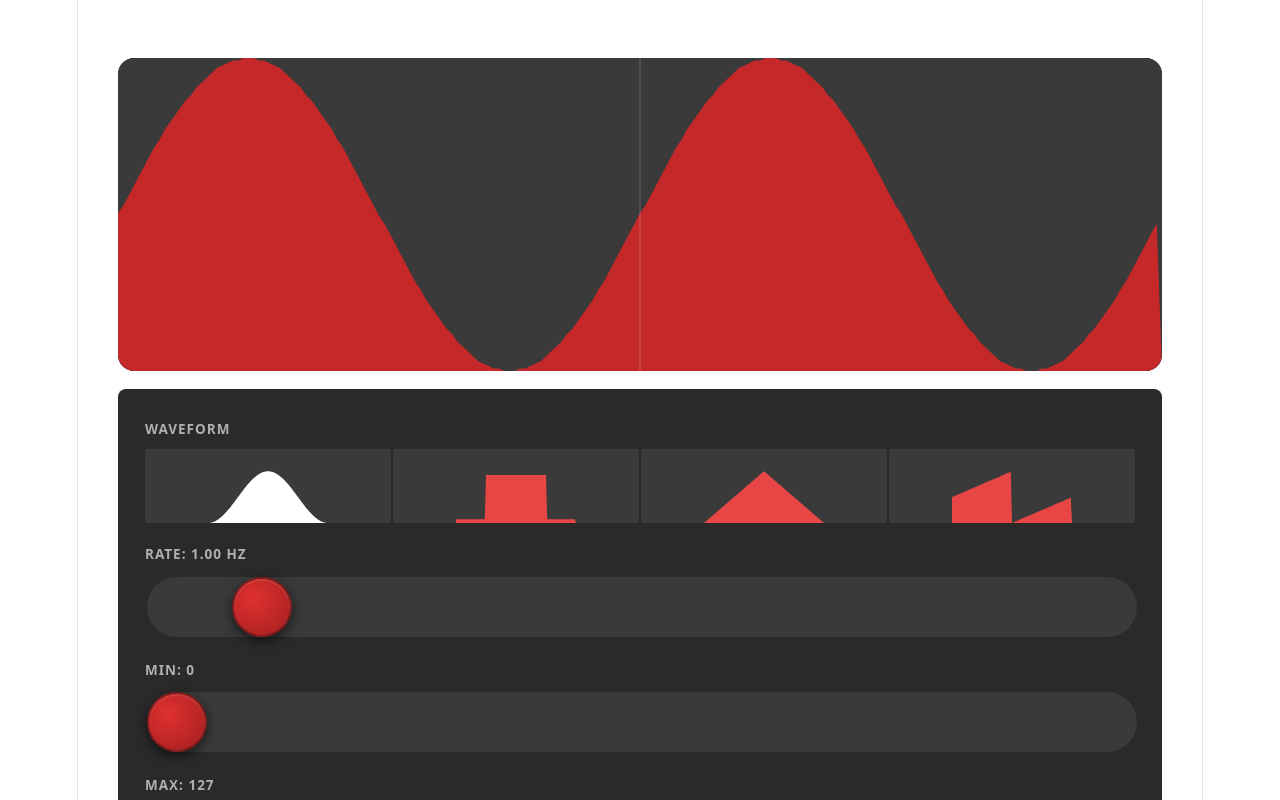
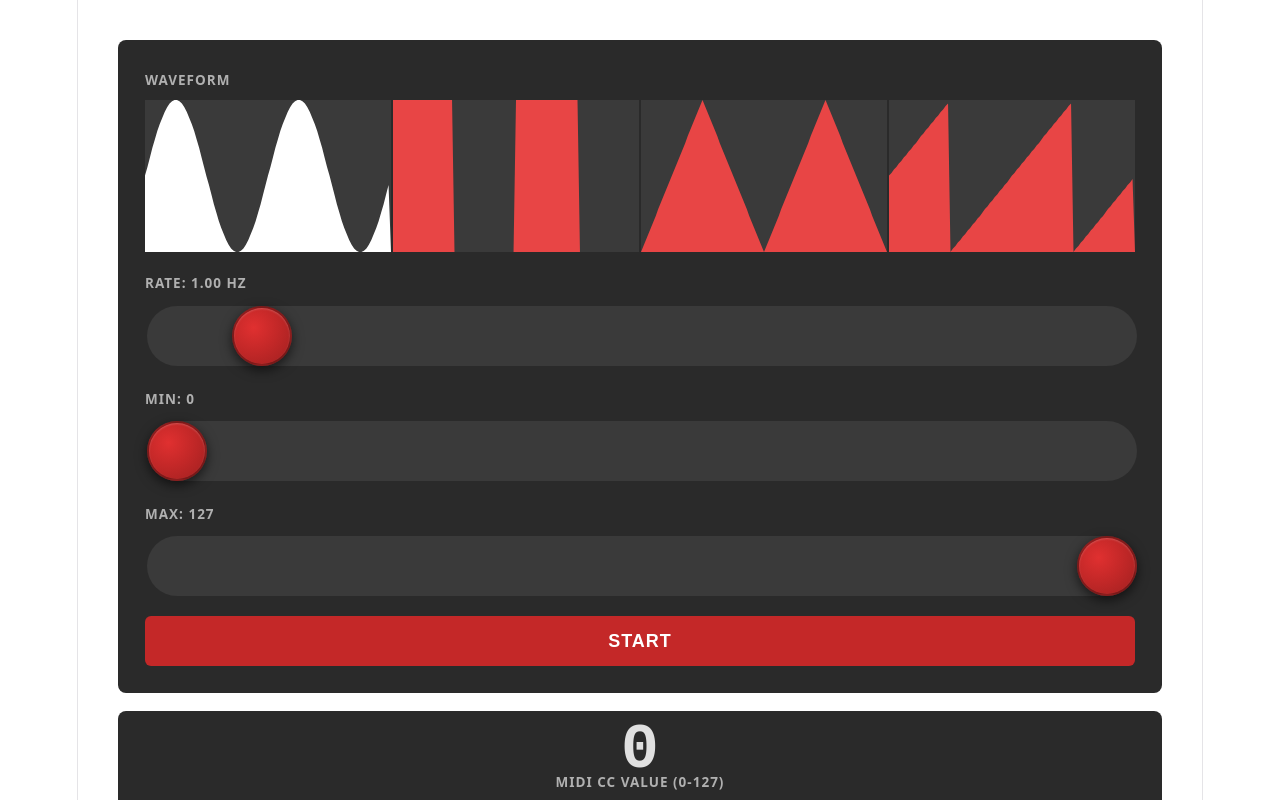
Before and after one commit to skinjester/midi-cc-oscillators, a React (Vite) app: page / in a window 1280 px wide. Shown: the top 800 px of the page. Built offline with nearby package versions, Linux system fonts and the light colour scheme.

Commit message:
ready for  push to server

```diff
--- a/src/App.css
+++ b/src/App.css
@@ -62,7 +62,13 @@ h1 {
   width: 100%;
 }
 
-.waveform-selector button {
+.waveform-slot {
+  flex: 1;
+  min-width: 0;
+  position: relative;
+}
+
+.waveform-slot button {
   padding: 0;
   border: none;
   background: #3a3a3a;
@@ -74,22 +80,64 @@ h1 {
   align-items: center;
   justify-content: center;
   overflow: hidden;
-  flex: 1;
-  min-width: 0;
+  width: 100%;
+  aspect-ratio: 1.618;
 }
 
-.waveform-selector button canvas {
+.waveform-slot button canvas {
   display: block;
   border-radius: 0;
+  width: 100%;
+  height: 100%;
 }
 
-.waveform-selector button:hover {
+.waveform-slot button:hover {
   background: rgba(255, 255, 255, 0.1);
 }
 
-.waveform-selector button.active {
-  color: #ffffff;
-  font-weight: 700;
+.waveform-slot button.active {
+  /* No visual indication needed */
+}
+
+.waveform-dropdown {
+  position: absolute;
+  top: 100%;
+  left: 0;
+  right: 0;
+  z-index: 1000;
+  background: #2a2a2a;
+  display: flex;
+  flex-direction: column;
+  gap: 2px;
+  margin-top: 2px;
+  box-shadow: 0 4px 12px rgba(0, 0, 0, 0.6);
+}
+
+.dropdown-item {
+  padding: 0;
+  border: none;
+  background: #3a3a3a;
+  cursor: pointer;
+  border-radius: 0;
+  transition: all 0.2s;
+  font-family: inherit;
+  display: flex;
+  align-items: center;
+  justify-content: center;
+  overflow: hidden;
+  width: 100%;
+  aspect-ratio: 1.618;
+}
+
+.dropdown-item canvas {
+  display: block;
+  border-radius: 0;
+  width: 100%;
+  height: 100%;
+}
+
+.dropdown-item:hover {
+  background: rgba(255, 255, 255, 0.15);
 }
 
 .control-group input[type="range"] {
--- a/src/App.tsx
+++ b/src/App.tsx
@@ -3,20 +3,59 @@ import './App.css'
 
 type Waveform = 'sine' | 'square' | 'triangle' | 'sawtooth'
 
+type Oscillator = {
+  waveform: Waveform
+  rate: number
+  min: number
+  max: number
+}
+
 function App() {
   const [isRunning, setIsRunning] = useState(false)
-  const [waveform, setWaveform] = useState<Waveform>('sine')
-  const [rate, setRate] = useState(1)
-  const [min, setMin] = useState(0)
-  const [max, setMax] = useState(127)
+  const [oscillators, setOscillators] = useState<Oscillator[]>([
+    { waveform: 'sine', rate: 1, min: 0, max: 127 },
+    { waveform: 'square', rate: 1, min: 0, max: 127 },
+    { waveform: 'triangle', rate: 1, min: 0, max: 127 },
+    { waveform: 'sawtooth', rate: 1, min: 0, max: 127 }
+  ])
+  const [activeOscillatorIndex, setActiveOscillatorIndex] = useState(0)
+  const [openDropdownIndex, setOpenDropdownIndex] = useState<number | null>(null)
   const [currentValue, setCurrentValue] = useState(0)
 
-  const canvasRef = useRef<HTMLCanvasElement>(null)
   const animationRef = useRef<number>()
   const startTimeRef = useRef<number>(0)
   const waveformIconsRef = useRef<{ [key: string]: HTMLCanvasElement }>({})
 
-  const drawWaveformIcon = (canvas: HTMLCanvasElement, type: Waveform, isActive: boolean) => {
+  const activeOscillator = oscillators[activeOscillatorIndex]
+  const allWaveforms: Waveform[] = ['sine', 'square', 'triangle', 'sawtooth']
+
+  const calculateValue = (time: number, osc: Oscillator): number => {
+    const frequency = osc.rate
+    const t = time * frequency
+    let normalized = 0
+
+    switch (osc.waveform) {
+      case 'sine':
+        normalized = Math.sin(t * Math.PI * 2)
+        break
+      case 'square':
+        normalized = Math.sin(t * Math.PI * 2) >= 0 ? 1 : -1
+        break
+      case 'triangle':
+        normalized = 2 * Math.abs(2 * (t - Math.floor(t + 0.5))) - 1
+        break
+      case 'sawtooth':
+        normalized = 2 * (t - Math.floor(t + 0.5))
+        break
+    }
+
+    const range = osc.max - osc.min
+    const scaled = (normalized + 1) / 2
+    const value = osc.min + (scaled * range)
+    return Math.max(0, Math.min(127, Math.round(value)))
+  }
+
+  const drawWaveformIcon = (canvas: HTMLCanvasElement, osc: Oscillator, isActive: boolean, time: number = 0) => {
     const ctx = canvas.getContext('2d')
     if (!ctx) return
 
@@ -34,112 +73,15 @@ function App() {
 
     for (let i = 0; i < points; i++) {
       const x = (i / points) * width
-      let t = i / points
-
-      switch (type) {
-        case 'sine':
-          t = t - 0.25
-          break
-        case 'square':
-          t = t - 0.25
-          break
-        case 'sawtooth':
-          t = t + 0
-          break
-      }
-
-      let normalized = 0
-
-      switch (type) {
-        case 'sine':
-          normalized = Math.sin(t * Math.PI * 2)
-          break
-        case 'square':
-          normalized = Math.sin(t * Math.PI * 2) >= 0 ? 1 : -1
-          break
-        case 'triangle':
-          normalized = 2 * Math.abs(2 * (t - Math.floor(t + 0.5))) - 1
-          break
-        case 'sawtooth':
-          normalized = 2 * (t - Math.floor(t + 0.5))
-          break
-      }
-
-      const heightScale = type === 'square' ? 0.3 : 0.35
-      const baseline = height * 0.65
-      const y = baseline - (normalized * height * heightScale)
+      const t = time + (i / points - 0.5) * 2
+      const value = calculateValue(t, osc)
+      const y = height - (value / 127) * height
       ctx.lineTo(x, y)
     }
 
     ctx.lineTo(width, height)
     ctx.closePath()
     ctx.fill()
-  }
-
-  useEffect(() => {
-    Object.keys(waveformIconsRef.current).forEach(key => {
-      const canvas = waveformIconsRef.current[key]
-      if (canvas) {
-        drawWaveformIcon(canvas, key as Waveform, waveform === key)
-      }
-    })
-  }, [waveform])
-
-  const calculateValue = (time: number): number => {
-    const frequency = rate
-    const t = time * frequency
-    let normalized = 0
-
-    switch (waveform) {
-      case 'sine':
-        normalized = Math.sin(t * Math.PI * 2)
-        break
-      case 'square':
-        normalized = Math.sin(t * Math.PI * 2) >= 0 ? 1 : -1
-        break
-      case 'triangle':
-        normalized = 2 * Math.abs(2 * (t - Math.floor(t + 0.5))) - 1
-        break
-      case 'sawtooth':
-        normalized = 2 * (t - Math.floor(t + 0.5))
-        break
-    }
-
-    const range = max - min
-    const scaled = (normalized + 1) / 2
-    const value = min + (scaled * range)
-    return Math.max(0, Math.min(127, Math.round(value)))
-  }
-
-  const drawWaveform = (ctx: CanvasRenderingContext2D, width: number, height: number, time: number, dotValue: number) => {
-    ctx.clearRect(0, 0, width, height)
-
-    ctx.fillStyle = '#c42828'
-    ctx.beginPath()
-
-    const points = 200
-
-    ctx.moveTo(0, height)
-
-    for (let i = 0; i < points; i++) {
-      const x = (i / points) * width
-      const t = time + (i / points - 0.5) * 2
-      const value = calculateValue(t)
-      const y = height - (value / 127) * height
-
-      ctx.lineTo(x, y)
-    }
-
-    ctx.lineTo(width, height)
-    ctx.closePath()
-    ctx.fill()
-
-    ctx.strokeStyle = 'rgba(255, 255, 255, 0.1)'
-    ctx.lineWidth = 2
-    ctx.beginPath()
-    ctx.moveTo(width / 2, 0)
-    ctx.lineTo(width / 2, height)
-    ctx.stroke()
   }
 
   useEffect(() => {
@@ -154,16 +96,16 @@ function App() {
 
     const animate = () => {
       const currentTime = performance.now() / 1000 - startTimeRef.current
-      const value = calculateValue(currentTime)
+      const value = calculateValue(currentTime, activeOscillator)
       setCurrentValue(value)
 
-      const canvas = canvasRef.current
-      if (canvas) {
-        const ctx = canvas.getContext('2d')
-        if (ctx) {
-          drawWaveform(ctx, canvas.width, canvas.height, currentTime, value)
+      oscillators.forEach((osc, index) => {
+        const iconCanvas = waveformIconsRef.current[`${index}-${osc.waveform}`]
+        if (iconCanvas) {
+          const isActive = index === activeOscillatorIndex
+          drawWaveformIcon(iconCanvas, osc, isActive, currentTime)
         }
-      }
+      })
 
       animationRef.current = requestAnimationFrame(animate)
     }
@@ -175,138 +117,144 @@ function App() {
         cancelAnimationFrame(animationRef.current)
       }
     }
-  }, [isRunning, waveform, rate, min, max])
+  }, [isRunning, activeOscillator, oscillators, activeOscillatorIndex])
 
   useEffect(() => {
-    if (!isRunning) {
-      const canvas = canvasRef.current
-      if (canvas) {
-        const ctx = canvas.getContext('2d')
-        if (ctx) {
-          drawWaveform(ctx, canvas.width, canvas.height, 0, currentValue)
+    const resizeObserver = new ResizeObserver(() => {
+      oscillators.forEach((osc, index) => {
+        const key = `${index}-${osc.waveform}`
+        const canvas = waveformIconsRef.current[key]
+        if (canvas && canvas.parentElement) {
+          const rect = canvas.parentElement.getBoundingClientRect()
+          canvas.width = rect.width
+          canvas.height = rect.height
+          const isActive = index === activeOscillatorIndex
+          drawWaveformIcon(canvas, osc, isActive)
         }
+      })
+    })
+
+    oscillators.forEach((osc, index) => {
+      const key = `${index}-${osc.waveform}`
+      const canvas = waveformIconsRef.current[key]
+      if (canvas && canvas.parentElement) {
+        resizeObserver.observe(canvas.parentElement)
       }
+    })
+
+    return () => {
+      resizeObserver.disconnect()
     }
-  }, [waveform, rate, min, max, isRunning])
+  }, [activeOscillatorIndex, oscillators])
 
-  useEffect(() => {
-    const updateCanvasSize = () => {
-      const canvas = canvasRef.current
-      if (canvas) {
-        const container = canvas.parentElement
-        if (container) {
-          const width = container.clientWidth
-          const height = Math.min(Math.max(width * 0.3, 200), 400)
-          canvas.width = width
-          canvas.height = height
+  const handleSlotClick = (index: number) => {
+    setActiveOscillatorIndex(index)
+    setOpenDropdownIndex(null)
+  }
 
-          const ctx = canvas.getContext('2d')
-          if (ctx) {
-            drawWaveform(ctx, canvas.width, canvas.height, 0, currentValue)
-          }
-        }
+  const handleSlotDoubleClick = (index: number) => {
+    if (openDropdownIndex === index) {
+      setOpenDropdownIndex(null)
+    } else {
+      setOpenDropdownIndex(index)
     }
   }
 
-    updateCanvasSize()
-    window.addEventListener('resize', updateCanvasSize)
+  const handleSlotSelect = (slotIndex: number, newWaveform: Waveform) => {
+    const newOscillators = [...oscillators]
+    newOscillators[slotIndex] = { ...newOscillators[slotIndex], waveform: newWaveform }
+    setOscillators(newOscillators)
+    setActiveOscillatorIndex(slotIndex)
+    setOpenDropdownIndex(null)
+  }
 
-    return () => {
-      window.removeEventListener('resize', updateCanvasSize)
+  const updateActiveOscillator = (updates: Partial<Oscillator>) => {
+    const newOscillators = [...oscillators]
+    newOscillators[activeOscillatorIndex] = { ...newOscillators[activeOscillatorIndex], ...updates }
+    setOscillators(newOscillators)
   }
-  }, [currentValue])
 
   return (
     <div className="app">
-      <div className="visualization">
-        <canvas
-          ref={canvasRef}
-        />
-      </div>
-
       <div className="controls">
         <div className="control-group">
           <label>Waveform</label>
           <div className="waveform-selector">
+            {oscillators.map((osc, index) => (
+              <div key={index} className="waveform-slot">
                 <button
-              className={waveform === 'sine' ? 'active' : ''}
-              onClick={() => setWaveform('sine')}
+                  className={activeOscillatorIndex === index ? 'active' : ''}
+                  onClick={() => handleSlotClick(index)}
+                  onDoubleClick={() => handleSlotDoubleClick(index)}
                 >
                   <canvas
-                ref={(el) => { if (el) waveformIconsRef.current['sine'] = el }}
-                width={120}
-                height={74}
+                    ref={(el) => { if (el) waveformIconsRef.current[`${index}-${osc.waveform}`] = el }}
                   />
                 </button>
+                {openDropdownIndex === index && (
+                  <div className="waveform-dropdown">
+                    {allWaveforms.map((waveType) => (
                       <button
-              className={waveform === 'square' ? 'active' : ''}
-              onClick={() => setWaveform('square')}
+                        key={waveType}
+                        className="dropdown-item"
+                        onClick={() => handleSlotSelect(index, waveType)}
                       >
                         <canvas
-                ref={(el) => { if (el) waveformIconsRef.current['square'] = el }}
-                width={120}
-                height={74}
+                          ref={(el) => {
+                            if (el && el.parentElement) {
+                              const rect = el.parentElement.getBoundingClientRect()
+                              el.width = rect.width
+                              el.height = rect.height
+                              const tempOsc = { ...osc, waveform: waveType }
+                              drawWaveformIcon(el, tempOsc, false)
+                            }
+                          }}
                         />
                       </button>
-            <button
-              className={waveform === 'triangle' ? 'active' : ''}
-              onClick={() => setWaveform('triangle')}
-            >
-              <canvas
-                ref={(el) => { if (el) waveformIconsRef.current['triangle'] = el }}
-                width={120}
-                height={74}
-              />
-            </button>
-            <button
-              className={waveform === 'sawtooth' ? 'active' : ''}
-              onClick={() => setWaveform('sawtooth')}
-            >
-              <canvas
-                ref={(el) => { if (el) waveformIconsRef.current['sawtooth'] = el }}
-                width={120}
-                height={74}
-              />
-            </button>
+                    ))}
+                  </div>
+                )}
+              </div>
+            ))}
           </div>
         </div>
 
         <div className="control-group">
-          <label>Rate: {rate.toFixed(2)} Hz</label>
+          <label>Rate: {activeOscillator.rate.toFixed(2)} Hz</label>
           <input
             type="range"
             min="0.1"
             max="10"
             step="0.1"
-            value={rate}
-            onChange={(e) => setRate(parseFloat(e.target.value))}
-            onDoubleClick={() => setRate(1.0)}
+            value={activeOscillator.rate}
+            onChange={(e) => updateActiveOscillator({ rate: parseFloat(e.target.value) })}
+            onDoubleClick={() => updateActiveOscillator({ rate: 1.0 })}
           />
         </div>
 
         <div className="control-group">
-          <label>Min: {min}</label>
+          <label>Min: {activeOscillator.min}</label>
           <input
             type="range"
             min="0"
             max="127"
             step="1"
-            value={min}
-            onChange={(e) => setMin(parseInt(e.target.value))}
-            onDoubleClick={() => setMin(0)}
+            value={activeOscillator.min}
+            onChange={(e) => updateActiveOscillator({ min: parseInt(e.target.value) })}
+            onDoubleClick={() => updateActiveOscillator({ min: 0 })}
           />
         </div>
 
         <div className="control-group">
-          <label>Max: {max}</label>
+          <label>Max: {activeOscillator.max}</label>
           <input
             type="range"
             min="0"
             max="127"
             step="1"
-            value={max}
-            onChange={(e) => setMax(parseInt(e.target.value))}
-            onDoubleClick={() => setMax(127)}
+            value={activeOscillator.max}
+            onChange={(e) => updateActiveOscillator({ max: parseInt(e.target.value) })}
+            onDoubleClick={() => updateActiveOscillator({ max: 127 })}
           />
         </div>
 
```
Lines whose indentation alone changed are shown as unchanged.
